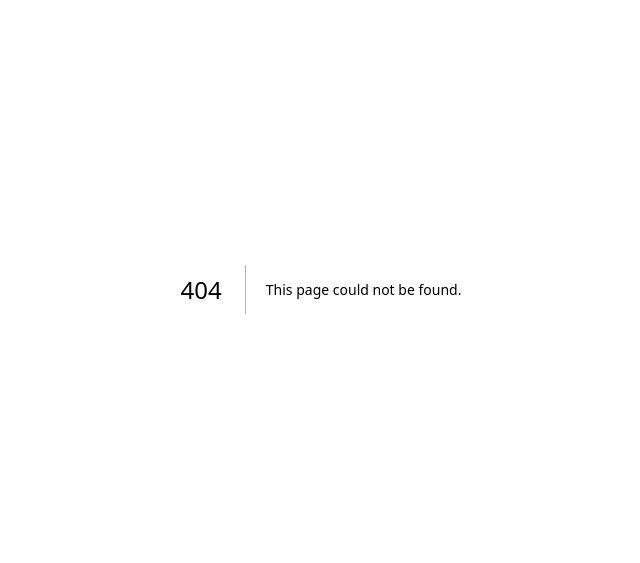
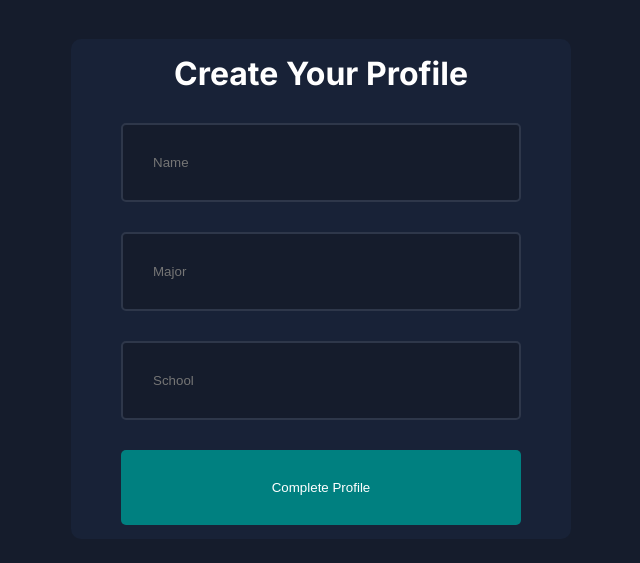
Before and after one commit to akuazzam/alchemi, a Next.js app: page /components/login/signup/profile in a window 1280 px wide. Before the commit this address had no page. Shown: the part 111-674 px from the top of the page, without its empty margins (319-959 px from the left). Built offline with nearby package versions, Linux system fonts and the light colour scheme.

Commit message:
Profile link to dashboard

```diff
--- a/package.json
+++ b/package.json
@@ -24,7 +24,8 @@
     "react-dom": "^18",
     "react-icon": "^1.0.0",
     "react-icons": "^4.11.0",
-    "realm-web": "^2.0.0"
+    "realm-web": "^2.0.0",
+    "usestate": "^1.1.3"
   },
   "devDependencies": {
     "autoprefixer": "^10.0.1",
--- a/src/app/components/Ui/dashboard/sidebar/sidebar.module.css
+++ b/src/app/components/Ui/dashboard/sidebar/sidebar.module.css
@@ -53,6 +53,10 @@
   width: 100%;
 
 }
-.logout:hover{
+.logout{
   background-color: #2e374a;
 }
+
+.logout:hover{
+  background-color: red;
+}
--- /dev/null
+++ b/src/app/components/Ui/login/signup/profile/profile.module.css
@@ -0,0 +1,39 @@
+.container {
+    width: 100%;
+    height: 100vh;
+    display: flex;
+    align-items: center;
+    justify-content: center;
+}
+
+.form{
+    background-color: var(--bgSoft);
+    padding: 50px;
+    border-radius: 10px;
+    width: 500px;
+    height: 500px;
+    display: flex;
+    flex-direction: column;
+    align-items: center;
+    justify-content: center;
+    gap: 30px;
+}
+
+.form input{
+    width: 100%;
+    padding: 30px;
+    border: 2px solid #2e374a;
+    border-radius: 5px;
+    background-color: var(--bg);
+    color: var(--text)
+}
+
+.form button{
+    width: 100%;
+    padding: 30px;
+    background-color: teal;
+    color: var(--text);
+    border: none;
+    cursor: pointer;
+    border-radius: 5px;
+}
--- a/src/app/components/login/signup/page.jsx
+++ b/src/app/components/login/signup/page.jsx
@@ -22,7 +22,7 @@ const SignUp = () => {
 
       if (response.ok) {
         // You might want to redirect the user to the login page or confirm the sign-up
-        router.push('/components/dashboard'); // Update with your actual route to the login page
+        router.push('/components/login/signup/profile'); // Update with your actual route to the login page
       } else {
         // Handle errors, e.g. display an error message
         console.error('Sign up failed');
--- /dev/null
+++ b/src/app/components/login/signup/profile/page.jsx
@@ -0,0 +1,70 @@
+"use client"
+import React, { useState, useEffect } from 'react';
+import { useRouter } from 'next/navigation';
+import styles from "@/app/components/Ui/login/signup/profile/profile.module.css";
+import Dashboard from '@/app/components/dashboard/page';
+
+const ProfileCreation = () => {
+  const [formData, setFormData] = useState({
+    name: '',
+    major: '',
+    school: ''
+  });
+
+  // State to hold the router object
+  const router = useRouter();
+
+  // useEffect to ensure useRouter is called in the client-side environment
+
+
+  const handleChange = (event) => {
+    const { name, value } = event.target;
+    setFormData(prevState => ({
+      ...prevState,
+      [name]: value
+    }));
+  };
+
+  const handleSubmit = async (event) => {
+    event.preventDefault();
+    // Handle profile creation logic here, e.g., send data to your API
+
+    // Redirect to the dashboard after successful profile creation
+    // Check if router is available (which indicates we are client-side)
+    if (router) {
+      router.push('/components/dashboard'); // Make sure '/dashboard' is the correct path to your dashboard
+    }
+  };
+
+  return (
+    <div className={styles.container}>
+      <form className={styles.form} onSubmit={handleSubmit}>
+        <h1>Create Your Profile</h1>
+        <input
+          type="text"
+          name="name"
+          placeholder="Name"
+          value={formData.name}
+          onChange={handleChange}
+        />
+        <input
+          type="text"
+          name="major"
+          placeholder="Major"
+          value={formData.major}
+          onChange={handleChange}
+        />
+        <input
+          type="text"
+          name="school"
+          placeholder="School"
+          value={formData.school}
+          onChange={handleChange}
+        />
+        <button type="submit">Complete Profile</button>
+      </form>
+    </div>
+  );
+};
+
+export default ProfileCreation;
```
Also changed, not shown: 1 other file (tests, documents, lock files or other folders).
